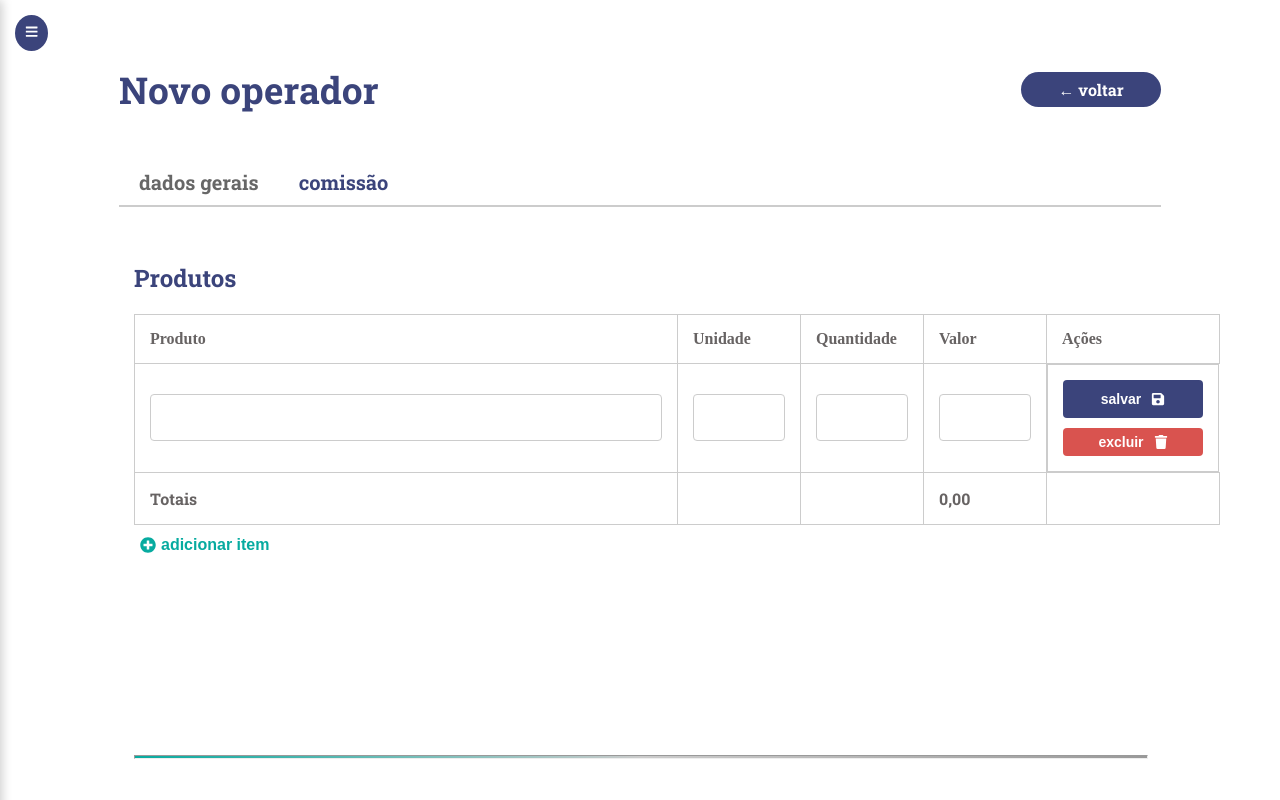
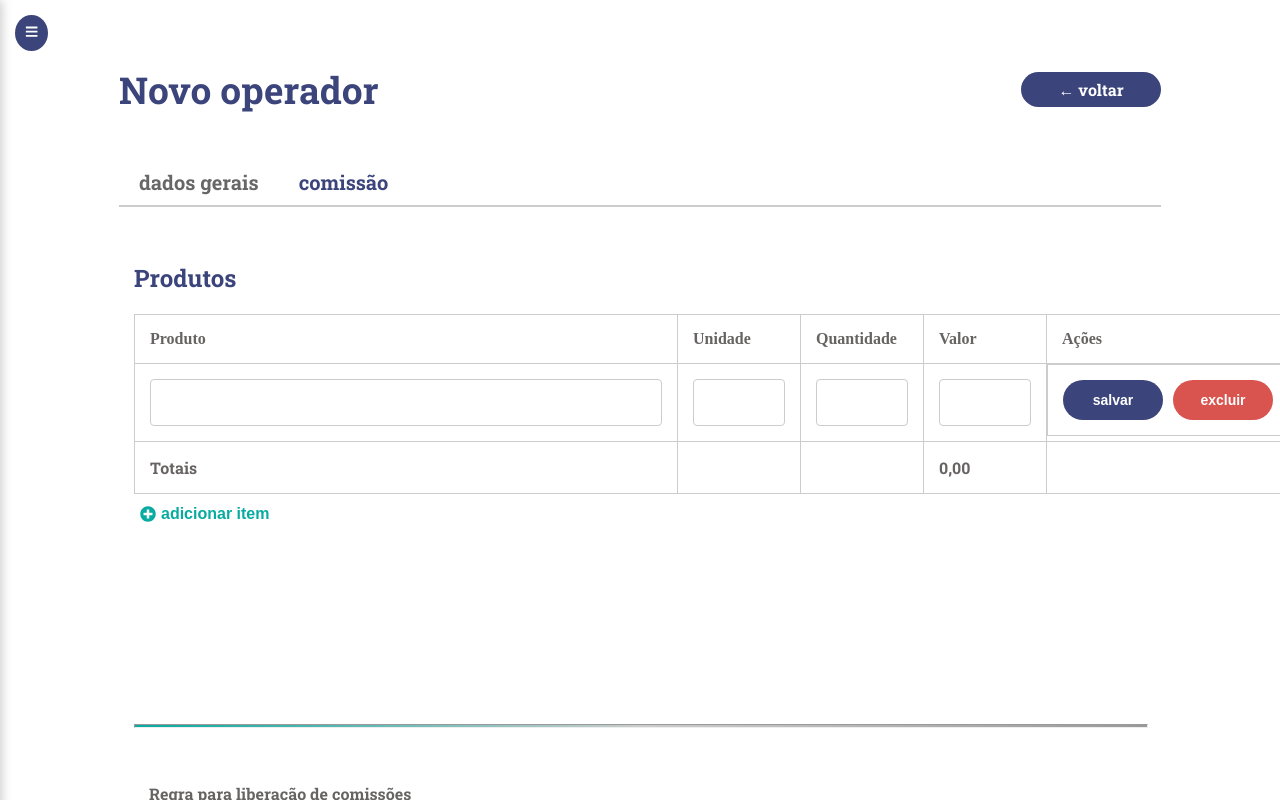
Before and after one commit to erik-tavares/a, a Next.js app: page /cadastro/operadores/novo in a window 1280 px wide. Both pictures are taken after a click on the element "comissão". Shown: the top 800 px of the page. Built offline with nearby package versions, Linux system fonts and the light colour scheme.

Commit message:
server.jsx

```diff
--- a/src/app/cadastro/operadores/novo/page.jsx
+++ b/src/app/cadastro/operadores/novo/page.jsx
@@ -355,14 +355,12 @@ export default function NovoOperadorPage() {
                           />
                         </td>
                         <td className="acoes">
-                          <button className="save-btn">
-                            salvar <FaSave />
-                          </button>
+                          <button className="salvar-btn">salvar</button>
                           <button
-                            className="delete-btn"
+                            className="deletar-btn"
                             onClick={() => removerItem(item.id)}
                           >
-                            excluir <FaTrash />
+                            excluir
                           </button>
                         </td>
                       </tr>
--- a/src/styles/novoOperador.css
+++ b/src/styles/novoOperador.css
@@ -245,6 +245,11 @@ input[name="nome"] {
   flex-direction: column;
   gap: 15px;
   width: 10%;
+}
+
+.buttons {
+  display: flex;
+  gap: 20px;
 }
 
 .hrButtons {
@@ -547,23 +552,26 @@ input[name="nome"] {
 
 .acoes {
   text-align: center;
-  display: grid;
+  display: flex;
   gap: 10px;
 }
+
 .botoes-acoes {
   display: flex;
   gap: 10px; /* Espaçamento entre os botões */
 }
 
 /* Estilização do botão de exclusão, igual ao botão de salvar */
-.delete-btn {
+.deletar-btn {
   display: flex;
   align-items: center;
   justify-content: center;
   background-color: #d9534f; /* Cor vermelha para deletar */
   color: white;
+  width: 100px;
+  height: 40px;
   padding: 6px 10px;
-  border-radius: 4px;
+  border-radius: 30px;
   cursor: pointer;
   border: none;
   font-size: 14px;
@@ -572,18 +580,20 @@ input[name="nome"] {
   gap: 10px;
 }
 
-.delete-btn:hover {
+.deletar-btn:hover {
   background-color: #c9302c; /* Tom mais escuro no hover */
 }
 
-.save-btn {
+.salvar-btn {
   display: flex;
   align-items: center;
   justify-content: center;
   background-color: #3b447b;
   color: white;
+  width: 100px;
+  height: 40px;
   padding: 6px 10px;
-  border-radius: 4px;
+  border-radius: 30px;
   cursor: pointer;
   border: none;
   font-size: 14px;
@@ -591,7 +601,7 @@ input[name="nome"] {
   transition: background 0.3s;
 }
 
-.save-btn:hover {
+.salvar-btn:hover {
   background-color: #2e376b;
 }
 
```
